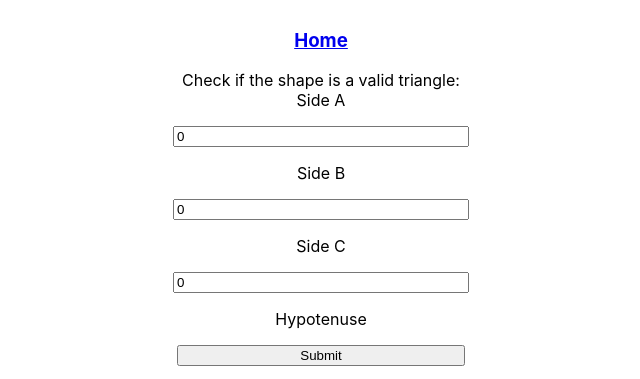
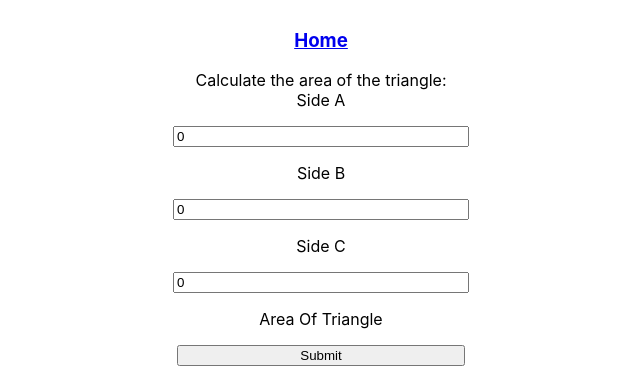
Before and after one commit to pushpjain3/Fun-with-Triangles, a React (Create React App) app in the folder frontend/: page / in a window 1280 px wide. Both pictures are taken after a click on the button "Area of Triangle". Shown: the part 194-573 px from the top of the page, without its empty margins (319-959 px from the left). Built offline with nearby package versions, Linux system fonts and the light colour scheme.

Commit message:
Update AreaOfTriangle.js

```diff
--- a/frontend/src/Pages/AreaOfTriangle.js
+++ b/frontend/src/Pages/AreaOfTriangle.js
@@ -8,11 +8,12 @@ function AreaOfTriangle() {
 		};
 
 		const areaCalculator = () => {
-			const a = Number(side_A);
-			const b = Number(side_B);
-			const c = Number(side_C);
-            const s = (a+b+c)/2;
-            var area = Math.sqrt(s*(s-a)(s-b)(s-c));
+			var a = Number(side_A);
+			var b = Number(side_B);
+			var c = Number(side_C);
+            var s = (a+b+c)/2;
+            var area = Math.sqrt(s*(s-a)*(s-b)*(s-c));
+            setisArea(area);
 		};
 
 		const [Area, setisArea] = useState(0);
@@ -24,7 +25,7 @@ function AreaOfTriangle() {
 				<h3>
 					<a href='/'>Home</a>{" "}
 				</h3>
-				<div>Check if the shape is a valid triangle:</div>
+				<div>Calculate the area of the triangle:</div>
 				<div className='angles-input'>
 					<label htmlFor='angle-a' className='label-input'>
 						Side A
@@ -57,12 +58,12 @@ function AreaOfTriangle() {
 						onChange={(e) => setside_C(e.target.value)}
 					/>
 					<label htmlFor='output-box' className='label-input'>
-						Hypotenuse
+						Area Of Triangle
 					</label>
 
 					<div id='output-box' className='outbut-box'>
 						{clicked && (
-							<div>{clicked && <div>Yes it is a triangle.</div>}</div>
+							<div>{clicked && <div>{Area}</div>}</div>
 						)}
 					</div>
 					<button onClick={submitButtonClickHandler} className='input-box'>
```
